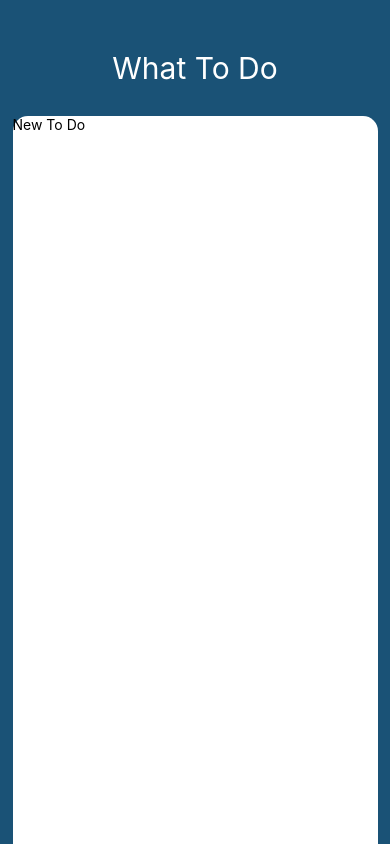
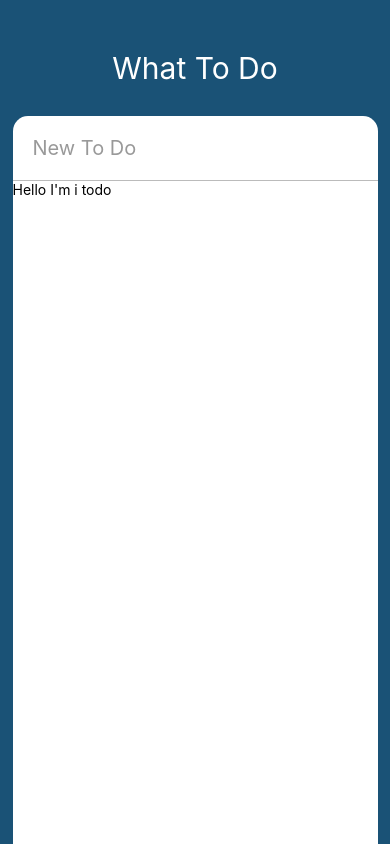
Before and after one commit to hth225/REACT_NATIVE, a React Native app in the folder What-ToDo/: screen / in a window 390 px wide. Built offline with nearby package versions, Linux system fonts and the light colour scheme.

Commit message:
Todo Component inside of ScrollView

```diff
--- a/What-ToDo/App.js
+++ b/What-ToDo/App.js
@@ -1,35 +1,64 @@
-import React from 'react';
-import { StyleSheet, Text, View, StatusBar, TextInput, Dimensions, Platform } from 'react-native';
+import React from "react";
+import {
+  StyleSheet,
+  Text,
+  View,
+  StatusBar,
+  TextInput,
+  Dimensions,
+  Platform,
+  ScrollView
+} from "react-native";
+import Todo from './ToDo';
 
 const { width, height } = Dimensions.get("window");
 
 export default class App extends React.Component {
+  state = {
+    newTodo: ""
+  };
   render() {
+    const { newTodo } = this.state;
     return (
       <View style={styles.container}>
-        <StatusBar barStyle="light-content"/>
+        <StatusBar barStyle="light-content" />
         <Text style={styles.title}>What To Do</Text>
         <View style={styles.card}>
-          <TextInput style={styles.input} placeholder={"New To Do"}/>
+          <TextInput
+            style={styles.input}
+            placeholder={"New To Do"}
+            value={newTodo}
+            onChangeText={this._controllNewTodo}
+            placeholderTextColor={"#999"}
+            returnKeyType={"done"}
+            autoCorrect={false}
+          />
+          <ScrollView>
+            <Todo/>
+          </ScrollView>
         </View>
       </View>
     );
   }
+  _controllNewTodo = text => {
+    this.setState({
+      newTodo: text
+    });
+  };
 }
 
 const styles = StyleSheet.create({
   container: {
     flex: 1,
-    backgroundColor: '#1a5276',
-    alignItems: 'center',
-
+    backgroundColor: "#1a5276",
+    alignItems: "center"
   },
   title: {
     color: "white",
     fontSize: 30,
     marginTop: 50,
     fontWeight: "400",
-    marginBottom: 30,
+    marginBottom: 30
   },
   card: {
     backgroundColor: "white",
@@ -44,15 +73,18 @@
         shadowRadius: 5,
         shadowOffset: {
           height: -1,
-          width: 0,
+          width: 0
         }
       },
       android: {
-        elevation: 3,
+        elevation: 3
       }
     })
   },
   input: {
-
+    padding: 20,
+    borderBottomColor: "#bbb",
+    borderBottomWidth: 1,
+    fontSize: 20
   }
 });
--- /dev/null
+++ b/What-ToDo/ToDo.js
@@ -0,0 +1,14 @@
+import React, { Component } from 'react';
+import { View, Text, TouchableOpacity, StyleSheet } from 'react-native';
+
+class ToDo extends Component {
+    render() {
+        return (
+            <View>
+                <Text>Hello I'm i todo</Text>
+            </View>
+        );
+    }
+}
+const styles = StyleSheet.create({});
+export default ToDo;
```
